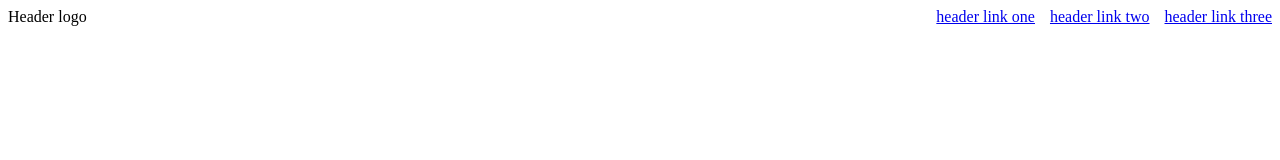
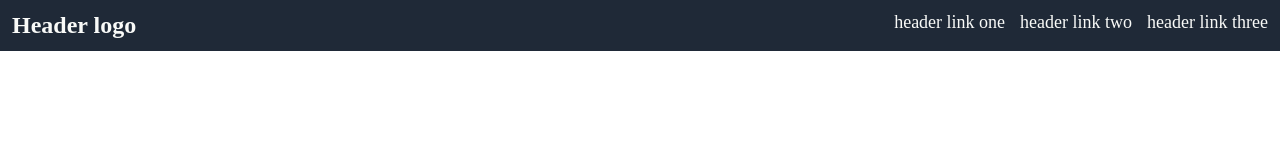
Before and after one commit to korduss/Landing-Page, a plain HTML site: page index.html in a window 1280 px wide. Drawn offline with Linux system fonts and the light colour scheme.

Commit message:
add css to header

```diff
--- a/style.css
+++ b/style.css
@@ -1,8 +1,22 @@
+body{
+    margin: 0;
+}
 .header{
     display:flex;
     gap:15px;
+    background-color: #1F2937;
+    padding: 12px;
 }
+
 .header-logo{
     margin-right:auto;
+    color: #F9FAF8;
+    font-size:24px;
+    font-weight: bold;
+}
 
+a{
+    text-decoration: none;
+    color:#F9FAF8;
+    font-size: 18px;
 }
```
